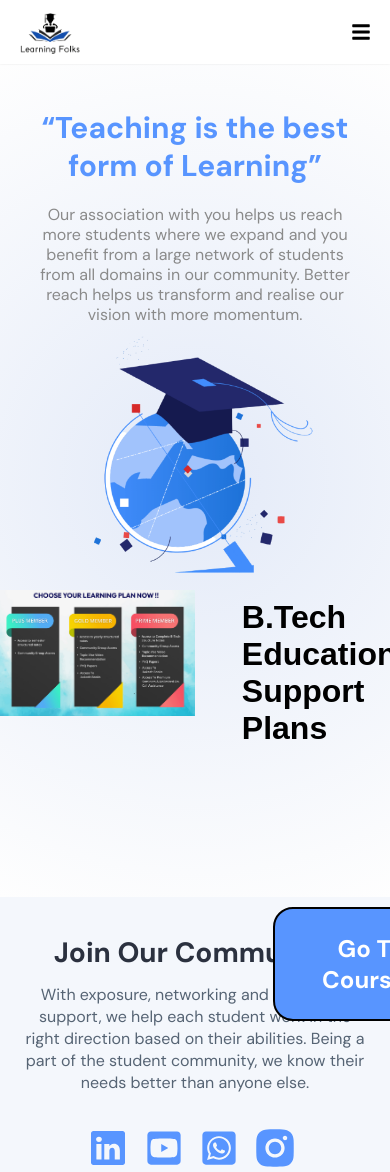
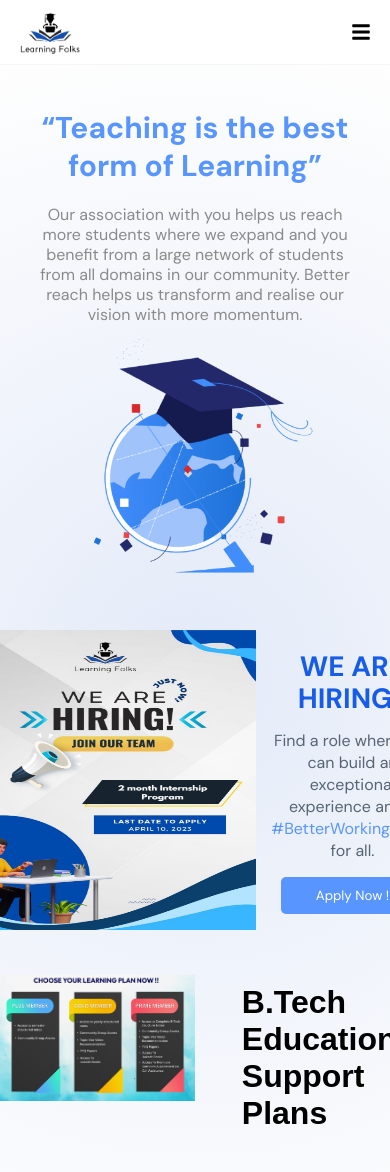
Before and after one commit to GautamChopra467/LearningFolks, a React (Create React App) app in the folder frontend/: page / in a window 390 px wide. Shown: the top 1172 px of the page. Built offline with nearby package versions, Linux system fonts and the light colour scheme.

Commit message:
Commit Added Hiring Banner

```diff
--- a/frontend/src/components/About/css/CarreerStyle.css
+++ b/frontend/src/components/About/css/CarreerStyle.css
@@ -56,7 +56,7 @@
     padding: 10px 35px;
     border-radius: 5px;
     transition: 0.2s ease-in-out;
-    cursor:not-allowed;
+    cursor:pointer;
 }
 
 .apply_btn button:hover{
--- a/frontend/src/components/About/jsx/Carreer.jsx
+++ b/frontend/src/components/About/jsx/Carreer.jsx
@@ -1,11 +1,14 @@
 import React from 'react'
 import "../css/CarreerStyle.css";
-
+import { useNavigate , Link } from "react-router-dom";
 
 const Carreer = () => {
+
+  const navigate  = useNavigate() ;
+
   return (
     <>
-      <div className='carreer_section'>
+      <div className='carreer_section' id="career">
         <h1>Career With Us</h1>
       </div>
       <div className='card_container'>
@@ -15,7 +18,7 @@ const Carreer = () => {
         <div className='card_right'>
             <p>Students having sound knowledge in any field, willing to showcase the same to the world, or People interested in working as an intern and entering in our organization, or People willing to enter for campus ambassador publicity. Fill out the form below and don't forget to upload resume separately.</p>
           <div className='apply_btn'>
-            <button type="button" disabled="true">Apply</button>
+            <a href='https://docs.google.com/forms/d/e/1FAIpQLSeJNyHSTlfVYgwgi5GJ-FOUmxcSpdM0pSM3Mqvn6datQ2cY6Q/viewform' target='_blank'><button type="button">Apply</button></a>
           </div>
         </div>
       </div>
--- /dev/null
+++ b/frontend/src/components/user/css/HiringBanner.css
@@ -0,0 +1,95 @@
+.main_container_hiring_banner {
+    width: 100%;
+    padding: 60px 40px;
+    display: flex;
+    align-items: center;
+    justify-content: center;
+    grid-gap: 20px;
+  }
+
+  .hiring_banner_image{
+    width: 300px;
+    height : 300px;
+  }
+
+  .top_section_hiring_banner3 {
+    width: 100%;
+    display: flex;
+    flex-direction: column;
+    align-items: center;
+    justify-content: center;
+    grid-gap: 15px;
+  }
+
+  .top_section_hiring_banner3 h2 {
+    font-weight: 800;
+    font-size: 38px;
+    line-height: 133.5%;
+    text-align: center;
+    color: #175CE6;
+  }
+
+
+  .top_section_hiring_banner3 p {
+    width: 55%;
+    font-weight: 400;
+    font-size: 18px;
+    line-height: 27px;
+    text-align: center;
+    color: var(--para-color);
+  }
+
+  .astrisk_hiring{
+    color: #457DED;
+  }
+
+  .apply_home_page_btn{
+    background-color: var(--primary-color);
+    outline: none;
+    border: none;
+    color: white;
+    padding: 10px 35px;
+    border-radius: 5px;
+    transition: 0.2s ease-in-out;
+    cursor:pointer;
+  }
+
+  .hiring_hashtag{
+    color:  var(--primary-color);
+  }
+
+  @media screen and (max-width: 800px) {
+      .main_container_hiring_banner {
+          padding: 50px 30px;
+        }
+
+    .top_section_hiring_banner3 h2 {
+      font-size: 32px;
+      line-height: 123.5%;
+    }
+
+    .top_section_hiring_banner3 p {
+      width: 90%;
+      font-size: 16px;
+      line-height: 25px;
+    }
+  }
+
+  @media screen and (max-width: 390px) {
+      .main_container_hiring_banner {
+          padding: 40px 20px;
+          grid-gap: 15px;
+        }
+
+
+      .top_section_hiring_banner3 h2 {
+          font-size: 28px;
+          line-height: 113.5%;
+        }
+
+        .top_section_hiring_banner3 p {
+          width: 100%;
+          font-size: 16px;
+          line-height: 22px;
+        }
+  }
--- /dev/null
+++ b/frontend/src/components/user/jsx/HiringBanner.jsx
@@ -0,0 +1,28 @@
+import React from 'react';
+import "../css/HiringBanner.css";
+import { useNavigate } from "react-router-dom";
+import HiringBannerImage from "../../../img/banner/HiringBannerImage.jpeg";
+
+const HiringBanner = () => {
+    const navigate  = useNavigate() ;
+
+  return (
+    <div>
+      <div className='main_container_hiring_banner'>
+        <div>
+            <img className='hiring_banner_image' src={HiringBannerImage}/>
+        </div>
+        <div className='top_section_hiring_banner3 '>
+            <h2>WE ARE HIRING<span className='astrisk_hiring'>*</span></h2>
+            <p>Find a role where you can build an exceptional experience and a <span className='hiring_hashtag'>#BetterWorkingWorld</span> for all.</p>
+            <div className='apply_home_button_container'>
+            <button className="apply_home_page_btn" onClick={() => navigate("/about#career")}>Apply Now !</button>
+        </div>
+        </div>
+      </div>
+
+    </div>
+  )
+}
+
+export default HiringBanner ;
--- a/frontend/src/components/user/jsx/HomeBanner1.jsx
+++ b/frontend/src/components/user/jsx/HomeBanner1.jsx
@@ -2,6 +2,7 @@ import React from 'react';
 import "../css/HomeBanner1Styles.css";
 import Globe from "../../../img/banner/globe.png";
 import plans from "../../../img/banner/plans.jpeg";
+import HiringBanner from './HiringBanner';
 
 const HomeBanner1 = () => {
   return (
@@ -15,7 +16,9 @@ const HomeBanner1 = () => {
         <div className='bottom_section_homebanner1'>
           <img src={Globe} alt='banner' />
         </div>
-
+        <div>
+        <HiringBanner />
+        </div>
         <div className='ctasection'>
           <div className='imgholder'>
           <img classname="planimg" src={plans} alt='plans' />
```
Also changed, not shown: frontend/src/img/banner/HiringBannerImage.jpeg (added), 1 other file (tests, documents, lock files or other folders).
